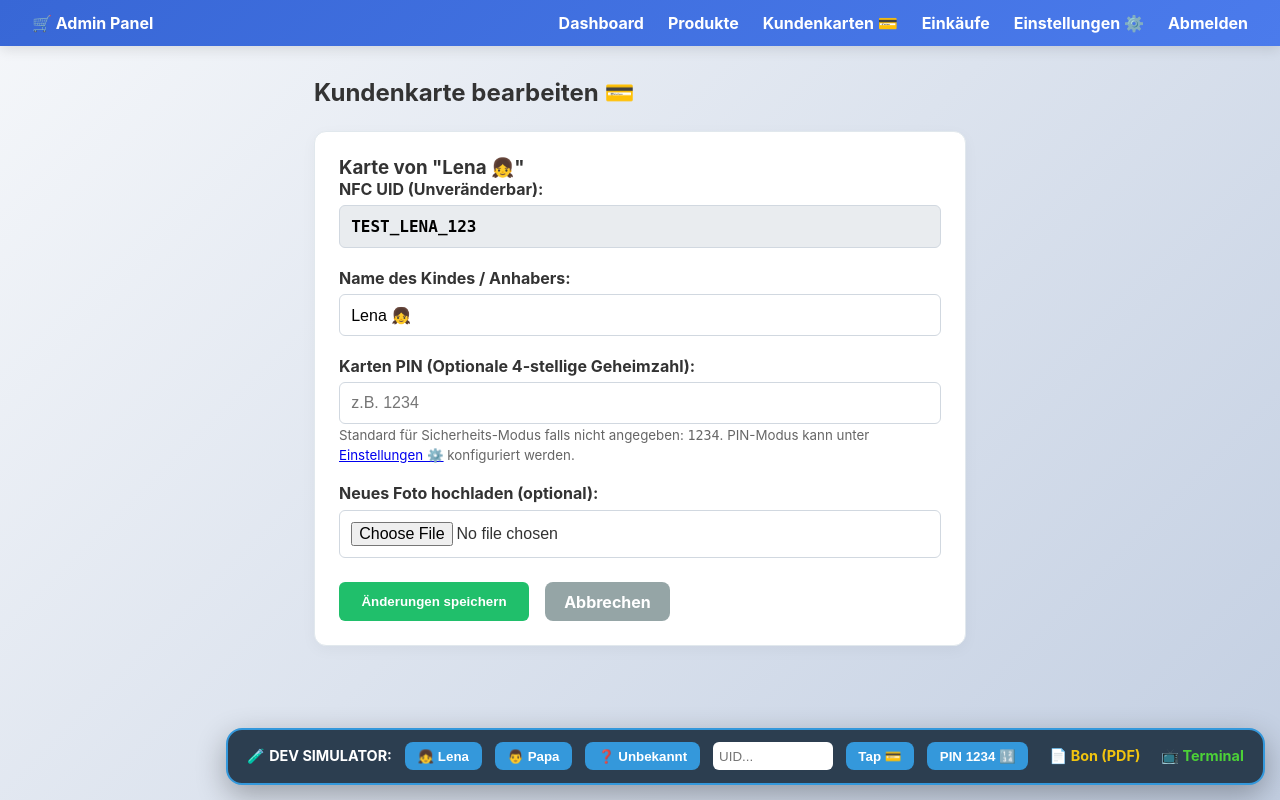
After one commit to Ayakashi97/kids-supermarket, a Flask app: template app/templates/admin/edit_card.html in a window 1280 px wide. The commit adds this page. Run offline with Flask 3, Linux system fonts and the light colour scheme; the template is opened without the code that fills it: values that come from a table or form of the project are taken from there, others are empty; some libraries are stand-ins or nearby versions.

Commit message:
feat(admin-cards): add card editing UI and add prominent PIN mode banner with quicklink to settings

```diff
--- a/app/templates/admin/cards.html
+++ b/app/templates/admin/cards.html
@@ -22,6 +22,11 @@
 <div class="admin-container">
     <div class="page-title-row">
         <h2>Kundenkarten (NFC Stickers) verwalten</h2>
+    </div>
+
+    <div style="background: #e17055; color: white; padding: 0.8rem 1.2rem; border-radius: 12px; margin-bottom: 1.5rem; display: flex; justify-content: space-between; align-items: center;">
+        <span>🔢 <strong>Terminal PIN-Abfrage:</strong> Der PIN-Modus (Deaktiviert, Spielgeld-PIN, oder Exakte Karten-PIN) wird in den <strong>Einstellungen</strong> konfiguriert!</span>
+        <a href="{{ url_for('admin.settings') }}" class="btn btn-sm" style="background: white; color: #d63031; font-weight: bold; text-decoration: none;">Zu den Einstellungen ⚙️</a>
     </div>
 
     {% with messages = get_flashed_messages(with_categories=true) %}
@@ -105,6 +110,7 @@
                         {% endif %}
                     </td>
                     <td>
+                        <a href="{{ url_for('admin.edit_card', card_id=c.id) }}" class="btn btn-sm btn-secondary" style="background: #e67e22; color: white;">Bearbeiten ✏️</a>
                         <a href="{{ url_for('admin.toggle_card', card_id=c.id) }}" class="btn btn-sm btn-primary">
                             {% if c.is_active %}Deaktivieren{% else %}Aktivieren{% endif %}
                         </a>
--- /dev/null
+++ b/app/templates/admin/edit_card.html
@@ -0,0 +1,72 @@
+{% extends "base.html" %}
+
+{% block title %}Kundenkarte bearbeiten — Admin{% endblock %}
+
+{% block head %}
+<link rel="stylesheet" href="{{ url_for('static', filename='css/admin.css') }}">
+{% endblock %}
+
+{% block content %}
+<nav class="admin-nav">
+    <a href="{{ url_for('admin.dashboard') }}">🛒 Admin Panel</a>
+    <div class="admin-menu">
+        <a href="{{ url_for('admin.dashboard') }}">Dashboard</a>
+        <a href="{{ url_for('admin.products') }}">Produkte</a>
+        <a href="{{ url_for('admin.cards') }}">Kundenkarten 💳</a>
+        <a href="{{ url_for('admin.transactions') }}">Einkäufe</a>
+        <a href="{{ url_for('admin.settings') }}">Einstellungen ⚙️</a>
+        <a href="{{ url_for('admin.logout') }}">Abmelden</a>
+    </div>
+</nav>
+
+<div class="admin-container" style="max-width: 700px;">
+    <div class="page-title-row">
+        <h2>Kundenkarte bearbeiten 💳</h2>
+    </div>
+
+    {% with messages = get_flashed_messages(with_categories=true) %}
+        {% if messages %}
+            {% for category, message in messages %}
+                <div class="badge badge-{{ category }}" style="font-size: 1rem; margin-bottom: 1rem;">{{ message }}</div>
+            {% endfor %}
+        {% endif %}
+    {% endwith %}
+
+    <div class="admin-card">
+        <h3>Karte von "{{ card.name }}"</h3>
+
+        <form method="POST" enctype="multipart/form-data">
+            <div class="form-group">
+                <label>NFC UID (Unveränderbar):</label>
+                <input type="text" value="{{ card.nfc_uid }}" readonly style="background: #e9ecef; font-family: monospace; font-weight: bold;">
+            </div>
+
+            <div class="form-group">
+                <label for="name">Name des Kindes / Anhabers:</label>
+                <input type="text" id="name" name="name" value="{{ card.name }}" required>
+            </div>
+
+            <div class="form-group">
+                <label for="pin">Karten PIN (Optionale 4-stellige Geheimzahl):</label>
+                <input type="text" id="pin" name="pin" maxlength="4" value="{{ card.pin or '' }}" placeholder="z.B. 1234">
+                <small style="color: #666;">Standard für Sicherheits-Modus falls nicht angegeben: <code>1234</code>. PIN-Modus kann unter <a href="{{ url_for('admin.settings') }}">Einstellungen ⚙️</a> konfiguriert werden.</small>
+            </div>
+
+            <div class="form-group">
+                <label for="photo_file">Neues Foto hochladen (optional):</label>
+                {% if card.image_path %}
+                <div style="margin-bottom: 0.8rem;">
+                    <img src="{{ url_for('static', filename=card.image_path) }}" class="img-preview" style="width: 80px; height: 80px; border-radius: 50%; object-fit: cover;" alt="{{ card.name }}">
+                </div>
+                {% endif %}
+                <input type="file" id="photo_file" name="photo_file" accept="image/*">
+            </div>
+
+            <div style="display: flex; gap: 1rem; margin-top: 1.5rem;">
+                <button type="submit" class="btn btn-success">Änderungen speichern</button>
+                <a href="{{ url_for('admin.cards') }}" class="btn btn-secondary" style="background: #95a5a6; color: white; text-decoration: none; padding: 0.6rem 1.2rem; border-radius: 8px;">Abbrechen</a>
+            </div>
+        </form>
+    </div>
+</div>
+{% endblock %}
```
Also changed, not shown: app/routes/admin.py (+33 -0 lines), docs/PHASE_6.md (+9 -7 lines).
